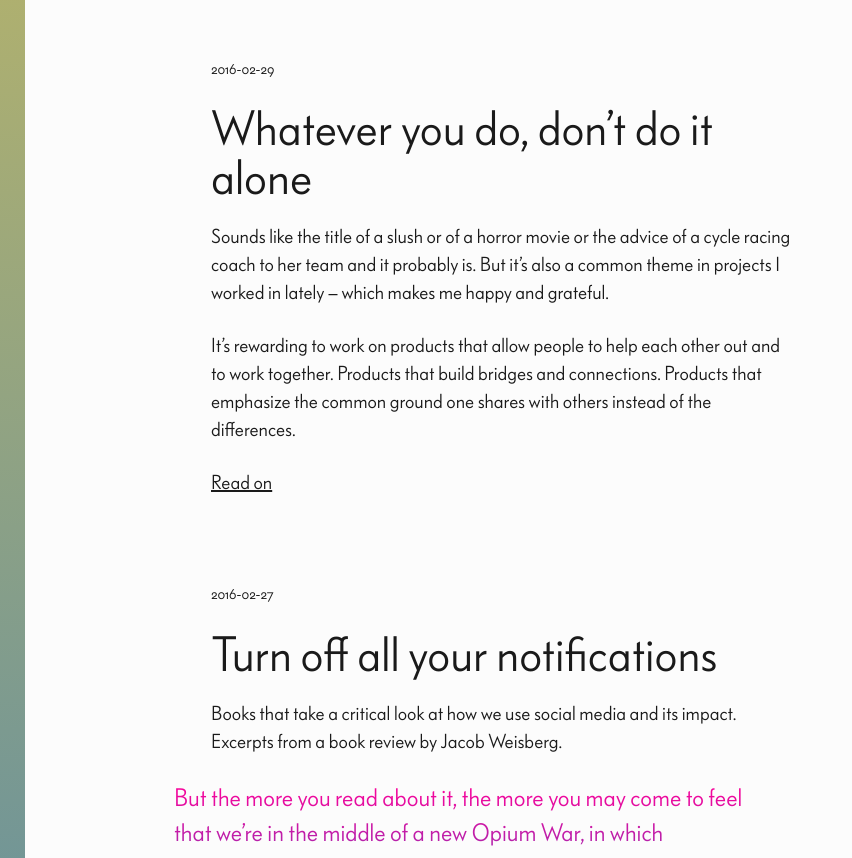
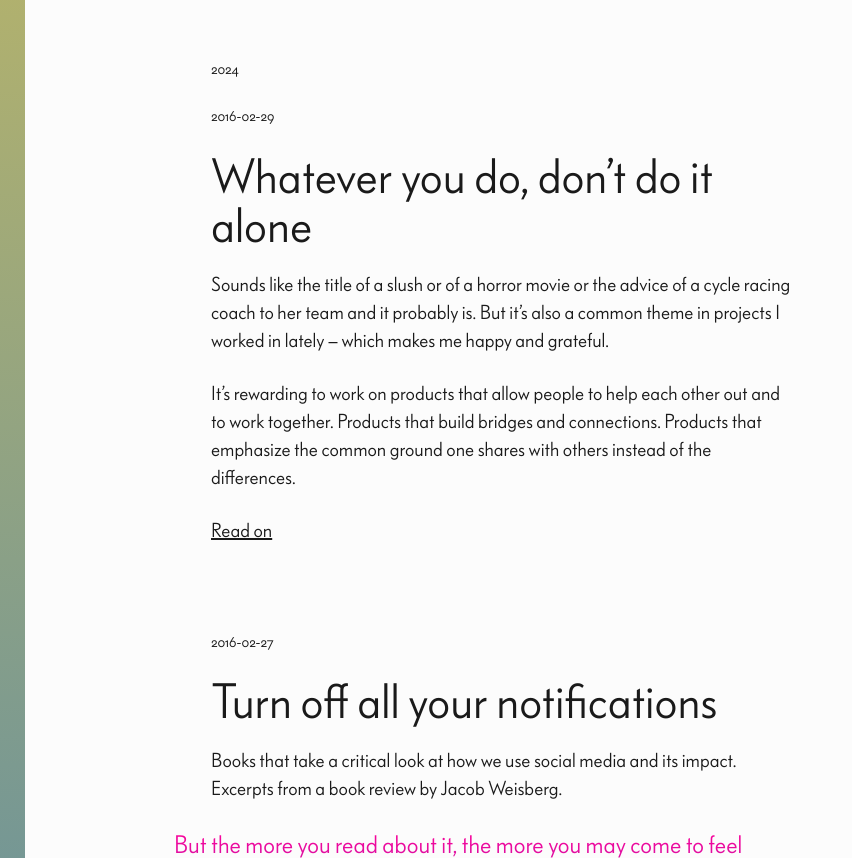
Before and after one commit to topotropic/topotropic.github.io, a plain HTML site: page blog/index.html in a window 1280 px wide. Shown: the part 3402-4260 px from the top of the page, without its empty margins (0-852 px from the left). Drawn offline with Linux system fonts and the light colour scheme; a script that the page names is missing.

Commit message:
Update index.html

```diff
--- a/blog/index.html
+++ b/blog/index.html
@@ -120,6 +120,8 @@
 
 
 
+  <p class="small">2024</p>
+
 
   <div class="blog-post">
 
```
